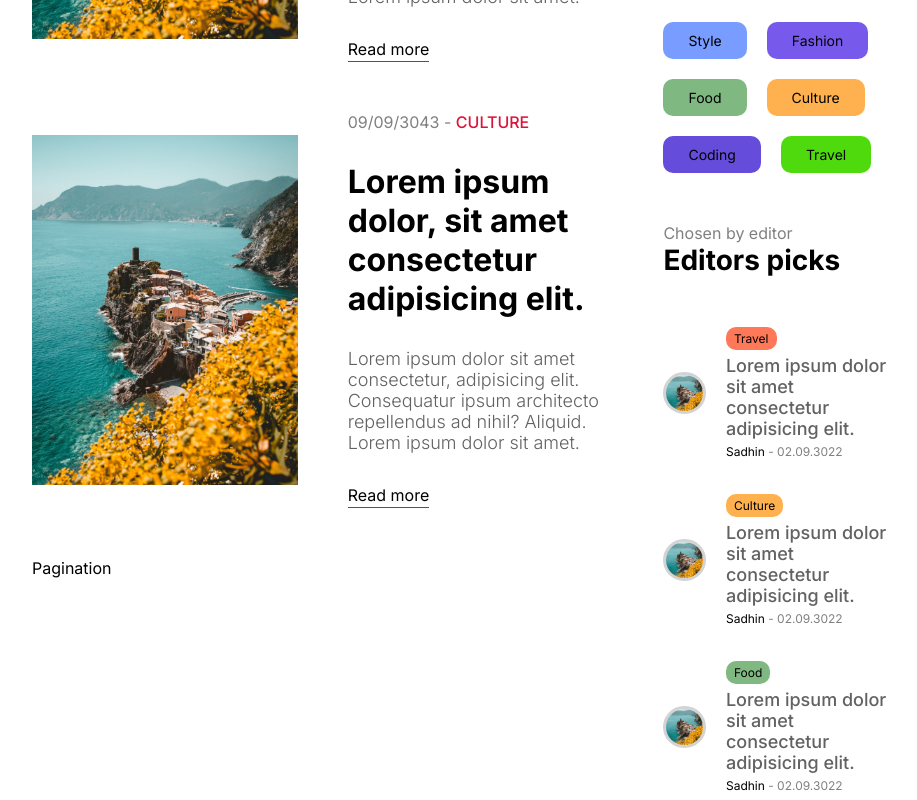
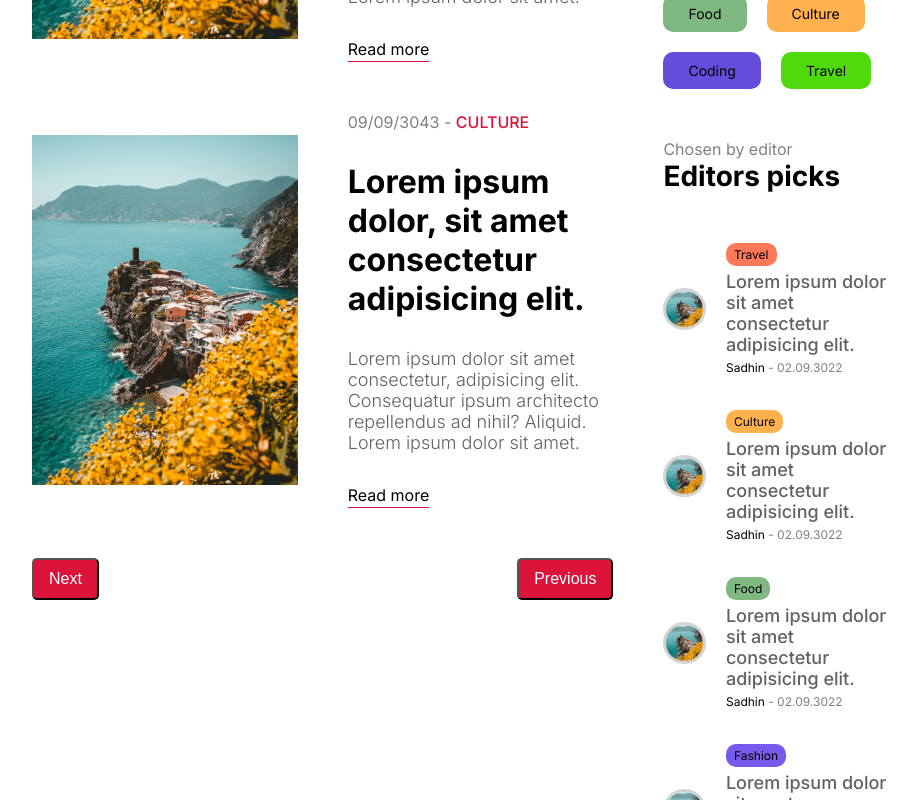
Before and after one commit to Shihab0/blog-site, a Next.js app: page / in a window 1280 px wide. Shown: the part 2049-2849 px from the top of the page, without its empty margins (176-1093 px from the left). Built offline with nearby package versions, Linux system fonts and the light colour scheme.

Commit message:
button added

```diff
--- /dev/null
+++ b/src/components/button/Button.jsx
@@ -0,0 +1,8 @@
+import React from "react";
+import styles from "./button.module.css";
+
+const Button = ({ children }) => {
+  return <button className={styles.button}>{children}</button>;
+};
+
+export default Button;
--- /dev/null
+++ b/src/components/button/button.module.css
@@ -0,0 +1,7 @@
+.button {
+  padding: 10px 15px;
+  border-radius: 5px;
+  font-size: 16px;
+  background-color: crimson;
+  color: white;
+}
--- a/src/components/menuPosts/MenuPosts.jsx
+++ b/src/components/menuPosts/MenuPosts.jsx
@@ -3,7 +3,7 @@ import styles from "./menuPost.module.css";
 import Link from "next/link";
 import Image from "next/image";
 
-const MenuPosts = (withImage) => {
+const MenuPosts = ({ withImage }) => {
   return (
     <div className={styles.items}>
       <Link href="/" className={styles.item}>
--- a/src/components/pagination/Pagination.jsx
+++ b/src/components/pagination/Pagination.jsx
@@ -1,8 +1,14 @@
 import React from "react";
 import styles from "./pagination.module.css";
+import Button from "../button/Button";
 
 const Pagination = () => {
-  return <div>Pagination</div>;
+  return (
+    <div className={styles.container}>
+      <Button className={styles.button}> Next</Button>
+      <Button className={styles.button}>Previous</Button>
+    </div>
+  );
 };
 
 export default Pagination;
--- a/src/components/pagination/pagination.module.css
+++ b/src/components/pagination/pagination.module.css
@@ -0,0 +1,9 @@
+.container {
+  display: flex;
+  justify-content: space-between;
+}
+.button {
+  width: 100px;
+  border: none;
+  padding: 16px;
+}
```
